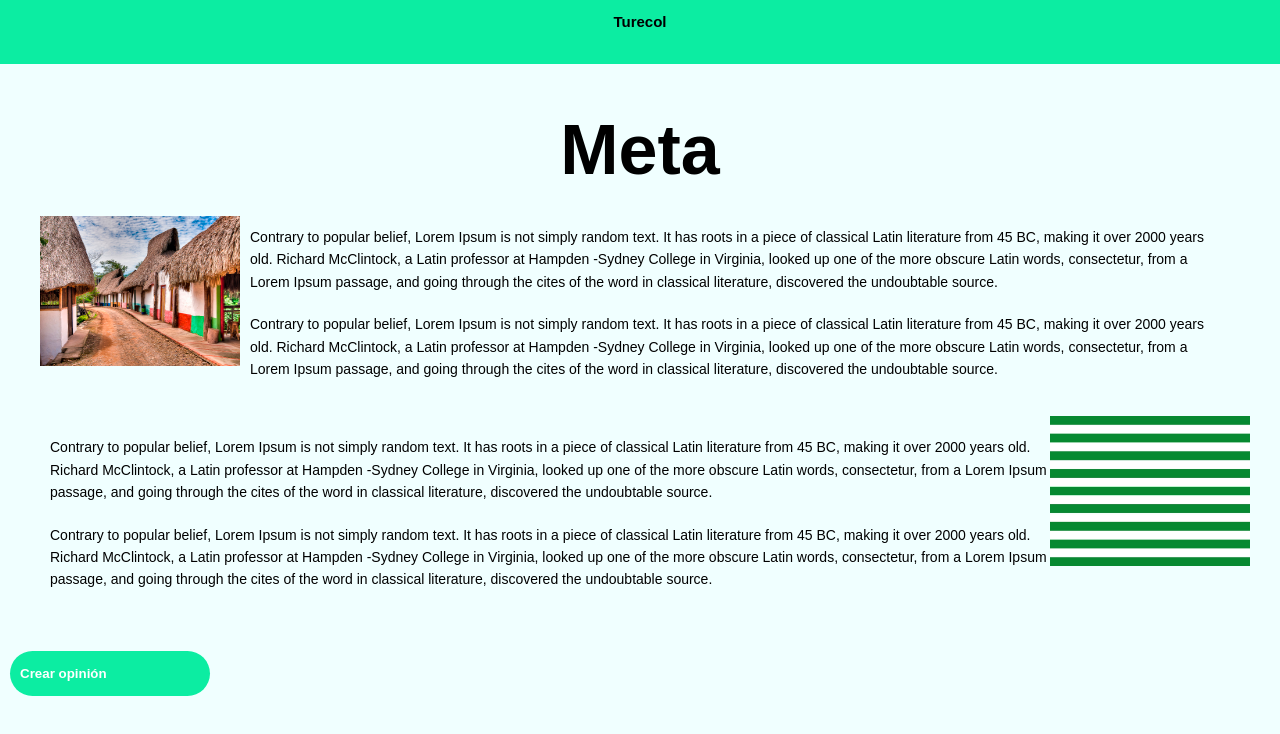
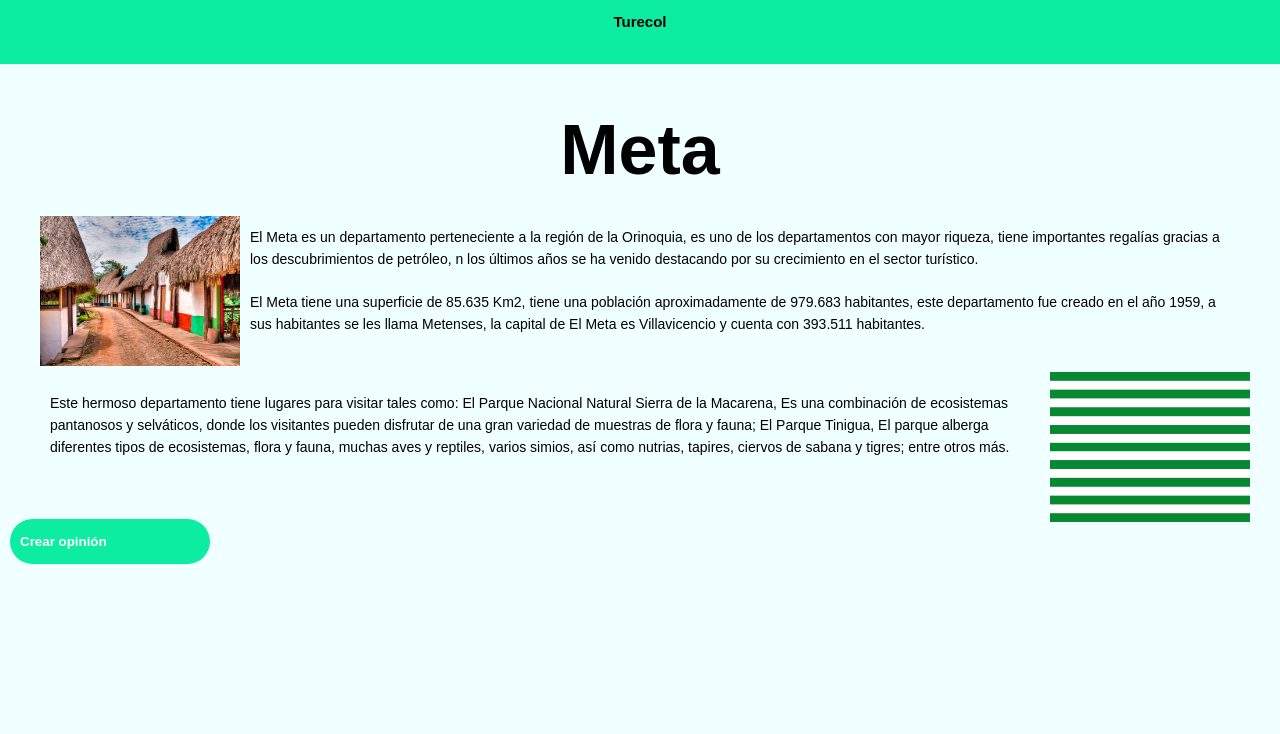
Before and after one commit to valen715/TURECOL, a React (Create React App) app in the folder frontend/: page /Meta in a window 1280 px wide. Shown: the top 734 px of the page. Built offline with nearby package versions, Linux system fonts and the light colour scheme; what react-toast-notifications would draw is missing.

Commit message:
Información departamentos de la región Orinoquia

```diff
--- a/frontend/src/components/departamentos/departamentosRegionOrinoquia/Arauca.jsx
+++ b/frontend/src/components/departamentos/departamentosRegionOrinoquia/Arauca.jsx
@@ -1,53 +1,33 @@
 import React from "react";
 import imagen from "../../../images/imagen";
 import "../style/departamento.css";
-
 
 const Arauca = () => {
   return (
     <header>
       <div class="divsito">
-      <h1 class="titulo">Arauca</h1>
+        <h1 class="titulo">Arauca</h1>
         <img class="imagenes" src={imagen.img49} width="150" height="100" />
         <p class="text">
           {" "}
-          Contrary to popular belief, Lorem Ipsum is not simply random text. It
-          has roots in a piece of classical Latin literature from 45 BC, making
-          it over 2000 years old. Richard McClintock, a Latin professor at
-          Hampden -Sydney College in Virginia, looked up one of the more obscure
-          Latin words, consectetur, from a Lorem Ipsum passage, and going
-          through the cites of the word in classical literature, discovered the
-          undoubtable source.{" "}
+          Arauca es un departamento perteneciente a la región de la Orinoquia,
+          es uno de los departamentos mas extensos de Colombia, y su territorio
+          esta habitado por ocho pueblos indígenas.{" "}
         </p>
         <p class="text">
-          Contrary to popular belief, Lorem Ipsum is not simply random text. It
-          has roots in a piece of classical Latin literature from 45 BC, making
-          it over 2000 years old. Richard McClintock, a Latin professor at
-          Hampden -Sydney College in Virginia, looked up one of the more obscure
-          Latin words, consectetur, from a Lorem Ipsum passage, and going
-          through the cites of the word in classical literature, discovered the
-          undoubtable source.
+          Arauca tiene una superficie de 23.818 Km2, tiene una población
+          aproximadamente de 208.615 habitantes, este departamento fue creado en
+          el año 1991, a sus habitantes se les llama Araucanos, la capital de
+          Arauca es Arauca y cuenta con 42.829 habitantes.
         </p>{" "}
         <br></br>
         <img class="imagenes2" src={imagen.img50} width="150" height="100" />
         <p class="text">
           {" "}
-          Contrary to popular belief, Lorem Ipsum is not simply random text. It
-          has roots in a piece of classical Latin literature from 45 BC, making
-          it over 2000 years old. Richard McClintock, a Latin professor at
-          Hampden -Sydney College in Virginia, looked up one of the more obscure
-          Latin words, consectetur, from a Lorem Ipsum passage, and going
-          through the cites of the word in classical literature, discovered the
-          undoubtable source.{" "}
-        </p>
-        <p class="text">
-          Contrary to popular belief, Lorem Ipsum is not simply random text. It
-          has roots in a piece of classical Latin literature from 45 BC, making
-          it over 2000 years old. Richard McClintock, a Latin professor at
-          Hampden -Sydney College in Virginia, looked up one of the more obscure
-          Latin words, consectetur, from a Lorem Ipsum passage, and going
-          through the cites of the word in classical literature, discovered the
-          undoubtable source.
+          En Risaralda tenemos sitios turísticos muy interesantes los cuales
+          podemos visitar y conocer tenemos el Parque Ecológico del Llano, aquí
+          podemos incursionar por toda su naturaleza; también hay lugares como
+          Los Araguatos Centro Recreacional, Cravo Norte, entre otros.{" "}
         </p>
       </div>
 
--- a/frontend/src/components/departamentos/departamentosRegionOrinoquia/Casanare.jsx
+++ b/frontend/src/components/departamentos/departamentosRegionOrinoquia/Casanare.jsx
@@ -1,53 +1,34 @@
 import React from "react";
 import imagen from "../../../images/imagen";
 import "../style/departamento.css";
-
 
 const Casanare = () => {
   return (
     <header>
       <div class="divsito">
-      <h1 class="titulo">Casanare </h1>
+        <h1 class="titulo">Casanare </h1>
         <img class="imagenes" src={imagen.img51} width="150" height="100" />
         <p class="text">
           {" "}
-          Contrary to popular belief, Lorem Ipsum is not simply random text. It
-          has roots in a piece of classical Latin literature from 45 BC, making
-          it over 2000 years old. Richard McClintock, a Latin professor at
-          Hampden -Sydney College in Virginia, looked up one of the more obscure
-          Latin words, consectetur, from a Lorem Ipsum passage, and going
-          through the cites of the word in classical literature, discovered the
-          undoubtable source.{" "}
+          Casanare es un departamento perteneciente a la región de la Orinoquia,
+          este departamento cuenta con una gran riqueza petrolera, se ha ido
+          desarrollando mucho más el sector turístico.{" "}
         </p>
         <p class="text">
-          Contrary to popular belief, Lorem Ipsum is not simply random text. It
-          has roots in a piece of classical Latin literature from 45 BC, making
-          it over 2000 years old. Richard McClintock, a Latin professor at
-          Hampden -Sydney College in Virginia, looked up one of the more obscure
-          Latin words, consectetur, from a Lorem Ipsum passage, and going
-          through the cites of the word in classical literature, discovered the
-          undoubtable source.
+          Casanare tiene una superficie de 44.640 Km2, tiene una población
+          aproximadamente de 334.027 habitantes, este departamento fue creado en
+          el año 1991, a sus habitantes se les llama Casanareños, la capital de
+          Casanare es Yopal y cuenta con 46.124 habitantes.
         </p>{" "}
         <br></br>
         <img class="imagenes2" src={imagen.img52} width="150" height="100" />
         <p class="text">
           {" "}
-          Contrary to popular belief, Lorem Ipsum is not simply random text. It
-          has roots in a piece of classical Latin literature from 45 BC, making
-          it over 2000 years old. Richard McClintock, a Latin professor at
-          Hampden -Sydney College in Virginia, looked up one of the more obscure
-          Latin words, consectetur, from a Lorem Ipsum passage, and going
-          through the cites of the word in classical literature, discovered the
-          undoubtable source.{" "}
-        </p>
-        <p class="text">
-          Contrary to popular belief, Lorem Ipsum is not simply random text. It
-          has roots in a piece of classical Latin literature from 45 BC, making
-          it over 2000 years old. Richard McClintock, a Latin professor at
-          Hampden -Sydney College in Virginia, looked up one of the more obscure
-          Latin words, consectetur, from a Lorem Ipsum passage, and going
-          through the cites of the word in classical literature, discovered the
-          undoubtable source.
+          Al visitar El Casanare podemos visitar Los Farallones, es una Serranía
+          de gran importancia para el país, también visitar el municipio de Paz
+          de Ariporo ya que es un municipio con extensas llanuras y es
+          considerado una reserva importante para la fauna y la flora, este
+          lugar es ideal para hacer el ecoturismo.{" "}
         </p>
       </div>
 
--- a/frontend/src/components/departamentos/departamentosRegionOrinoquia/Meta.jsx
+++ b/frontend/src/components/departamentos/departamentosRegionOrinoquia/Meta.jsx
@@ -1,53 +1,37 @@
 import React from "react";
 import imagen from "../../../images/imagen";
 import "../style/departamento.css";
-
 
 const Meta = () => {
   return (
     <header>
       <div class="divsito">
-      <h1 class="titulo">Meta</h1>
+        <h1 class="titulo">Meta</h1>
         <img class="imagenes" src={imagen.img53} width="150" height="100" />
         <p class="text">
           {" "}
-          Contrary to popular belief, Lorem Ipsum is not simply random text. It
-          has roots in a piece of classical Latin literature from 45 BC, making
-          it over 2000 years old. Richard McClintock, a Latin professor at
-          Hampden -Sydney College in Virginia, looked up one of the more obscure
-          Latin words, consectetur, from a Lorem Ipsum passage, and going
-          through the cites of the word in classical literature, discovered the
-          undoubtable source.{" "}
+          El Meta es un departamento perteneciente a la región de la Orinoquia,
+          es uno de los departamentos con mayor riqueza, tiene importantes
+          regalías gracias a los descubrimientos de petróleo, n los últimos años
+          se ha venido destacando por su crecimiento en el sector turístico.{" "}
         </p>
         <p class="text">
-          Contrary to popular belief, Lorem Ipsum is not simply random text. It
-          has roots in a piece of classical Latin literature from 45 BC, making
-          it over 2000 years old. Richard McClintock, a Latin professor at
-          Hampden -Sydney College in Virginia, looked up one of the more obscure
-          Latin words, consectetur, from a Lorem Ipsum passage, and going
-          through the cites of the word in classical literature, discovered the
-          undoubtable source.
+          El Meta tiene una superficie de 85.635 Km2, tiene una población
+          aproximadamente de 979.683 habitantes, este departamento fue creado en
+          el año 1959, a sus habitantes se les llama Metenses, la capital de El
+          Meta es Villavicencio y cuenta con 393.511 habitantes.
         </p>{" "}
         <br></br>
         <img class="imagenes2" src={imagen.img54} width="150" height="100" />
         <p class="text">
           {" "}
-          Contrary to popular belief, Lorem Ipsum is not simply random text. It
-          has roots in a piece of classical Latin literature from 45 BC, making
-          it over 2000 years old. Richard McClintock, a Latin professor at
-          Hampden -Sydney College in Virginia, looked up one of the more obscure
-          Latin words, consectetur, from a Lorem Ipsum passage, and going
-          through the cites of the word in classical literature, discovered the
-          undoubtable source.{" "}
-        </p>
-        <p class="text">
-          Contrary to popular belief, Lorem Ipsum is not simply random text. It
-          has roots in a piece of classical Latin literature from 45 BC, making
-          it over 2000 years old. Richard McClintock, a Latin professor at
-          Hampden -Sydney College in Virginia, looked up one of the more obscure
-          Latin words, consectetur, from a Lorem Ipsum passage, and going
-          through the cites of the word in classical literature, discovered the
-          undoubtable source.
+          Este hermoso departamento tiene lugares para visitar tales como: El
+          Parque Nacional Natural Sierra de la Macarena, Es una combinación de
+          ecosistemas pantanosos y selváticos, donde los visitantes pueden
+          disfrutar de una gran variedad de muestras de flora y fauna; El Parque
+          Tinigua, El parque alberga diferentes tipos de ecosistemas, flora y
+          fauna, muchas aves y reptiles, varios simios, así como nutrias,
+          tapires, ciervos de sabana y tigres; entre otros más.{" "}
         </p>
       </div>
 
--- a/frontend/src/components/departamentos/departamentosRegionOrinoquia/Vichada.jsx
+++ b/frontend/src/components/departamentos/departamentosRegionOrinoquia/Vichada.jsx
@@ -1,53 +1,37 @@
 import React from "react";
 import imagen from "../../../images/imagen";
 import "../style/departamento.css";
-
 
 const Vichada = () => {
   return (
     <header>
       <div class="divsito">
-      <h1 class="titulo">Vichada</h1>
+        <h1 class="titulo">Vichada</h1>
         <img class="imagenes" src={imagen.img55} width="150" height="100" />
         <p class="text">
           {" "}
-          Contrary to popular belief, Lorem Ipsum is not simply random text. It
-          has roots in a piece of classical Latin literature from 45 BC, making
-          it over 2000 years old. Richard McClintock, a Latin professor at
-          Hampden -Sydney College in Virginia, looked up one of the more obscure
-          Latin words, consectetur, from a Lorem Ipsum passage, and going
-          through the cites of the word in classical literature, discovered the
-          undoubtable source.{" "}
+          Vichada es un departamento perteneciente a la región de la Orinoquia,
+          este esta en el segundo puesto de los departamentos mas grandes de
+          Colombia, posee una gran riqueza hídrica eso hace que este territorio
+          sea un gran lugar ecoturístico.{" "}
         </p>
         <p class="text">
-          Contrary to popular belief, Lorem Ipsum is not simply random text. It
-          has roots in a piece of classical Latin literature from 45 BC, making
-          it over 2000 years old. Richard McClintock, a Latin professor at
-          Hampden -Sydney College in Virginia, looked up one of the more obscure
-          Latin words, consectetur, from a Lorem Ipsum passage, and going
-          through the cites of the word in classical literature, discovered the
-          undoubtable source.
+          Vichada tiene una superficie de 100.242 Km2, tiene una población
+          aproximadamente de 22.766 habitantes, este departamento fue creado en
+          el año 1991, a sus habitantes se les llama Vichadenses, la capital de
+          Vichada es Puerto Carreño y cuenta con 9.080 habitantes.
         </p>{" "}
         <br></br>
         <img class="imagenes2" src={imagen.img56} width="150" height="100" />
         <p class="text">
           {" "}
-          Contrary to popular belief, Lorem Ipsum is not simply random text. It
-          has roots in a piece of classical Latin literature from 45 BC, making
-          it over 2000 years old. Richard McClintock, a Latin professor at
-          Hampden -Sydney College in Virginia, looked up one of the more obscure
-          Latin words, consectetur, from a Lorem Ipsum passage, and going
-          through the cites of the word in classical literature, discovered the
-          undoubtable source.{" "}
-        </p>
-        <p class="text">
-          Contrary to popular belief, Lorem Ipsum is not simply random text. It
-          has roots in a piece of classical Latin literature from 45 BC, making
-          it over 2000 years old. Richard McClintock, a Latin professor at
-          Hampden -Sydney College in Virginia, looked up one of the more obscure
-          Latin words, consectetur, from a Lorem Ipsum passage, and going
-          through the cites of the word in classical literature, discovered the
-          undoubtable source.
+          Hablando del turismo en vichada y enfocados un poco de la naturaleza
+          el departamento cuenta con el Parque Natural Tuparro, Dentro del
+          parque existen enormes formaciones rocosas que conforman el Escudo
+          Guayanés, que junto con las playas de arena blanca del río Tuparro
+          crean escenarios muy similares a los que se pueden evaluar dentro del
+          Parque Nacional Tayrona. y la Reserva Indígena Unuma Baja, entre
+          muchos más lugares.{" "}
         </p>
       </div>
 
```
